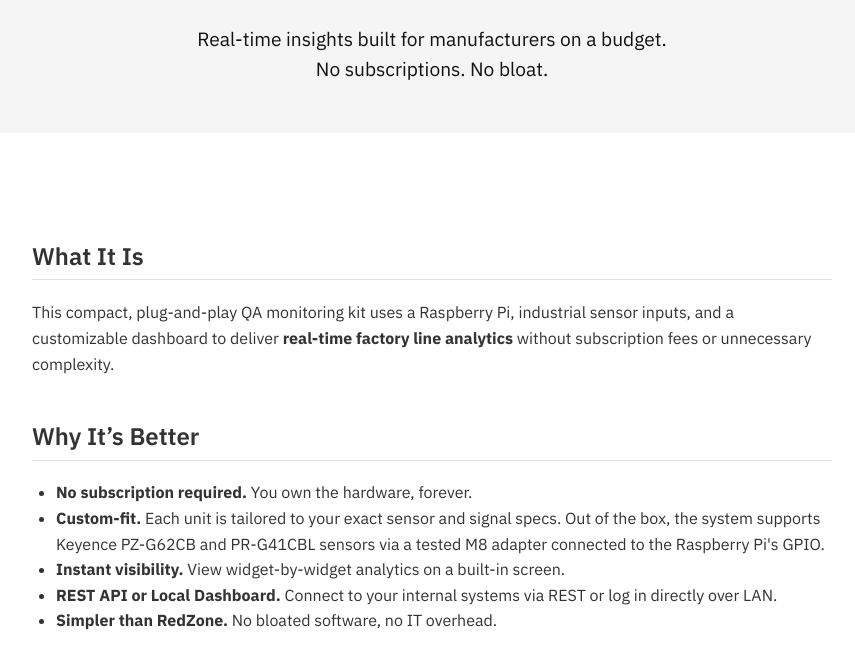
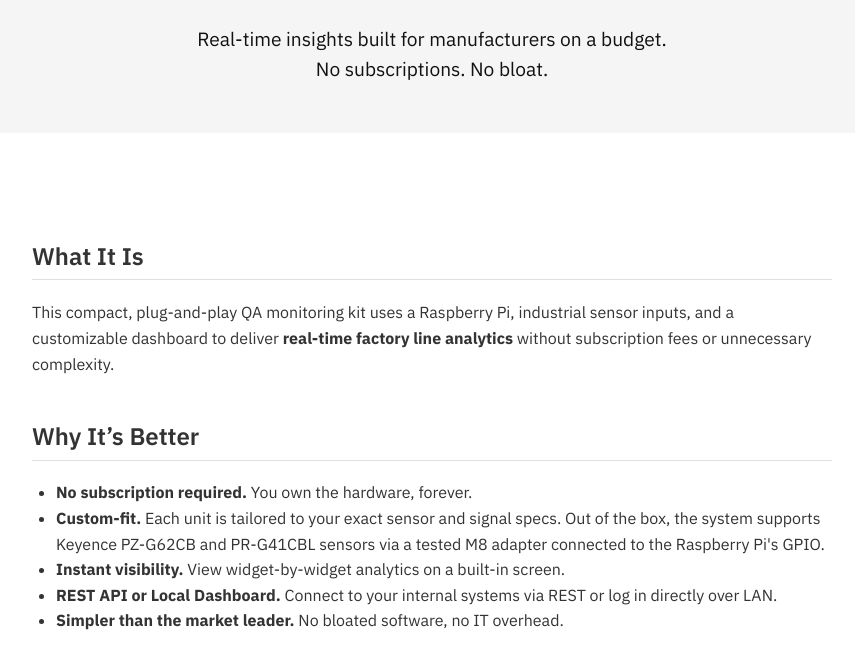
Before and after one commit to benfarahmand/benfarahmand.github.io, a plain HTML site: page index.html in a window 1280 px wide. Shown: the part 142-800 px from the top of the page, without its empty margins (208-1063 px from the left). Drawn offline with Linux system fonts and the light colour scheme.

Commit message:
Update index.html

```diff
--- a/index.html
+++ b/index.html
@@ -93,7 +93,7 @@
       <li><strong>Custom-fit.</strong> Each unit is tailored to your exact sensor and signal specs. Out of the box, the system supports Keyence PZ-G62CB and PR-G41CBL sensors via a tested M8 adapter connected to the Raspberry Pi's GPIO.</li>
       <li><strong>Instant visibility.</strong> View widget-by-widget analytics on a built-in screen.</li>
       <li><strong>REST API or Local Dashboard.</strong> Connect to your internal systems via REST or log in directly over LAN.</li>
-      <li><strong>Simpler than RedZone.</strong> No bloated software, no IT overhead.</li>
+      <li><strong>Simpler than the market leader.</strong> No bloated software, no IT overhead.</li>
     </ul>
 
     <h2>Technical Specs</h2>
```
